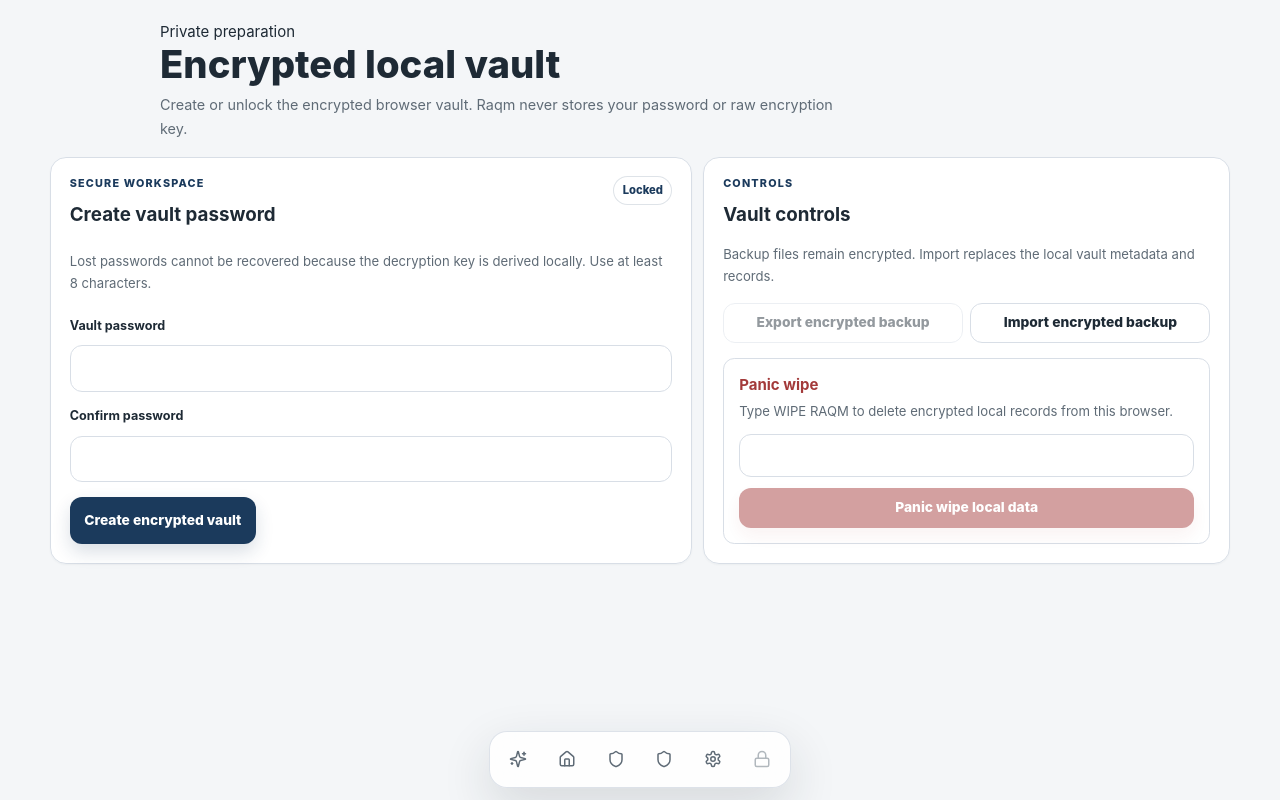
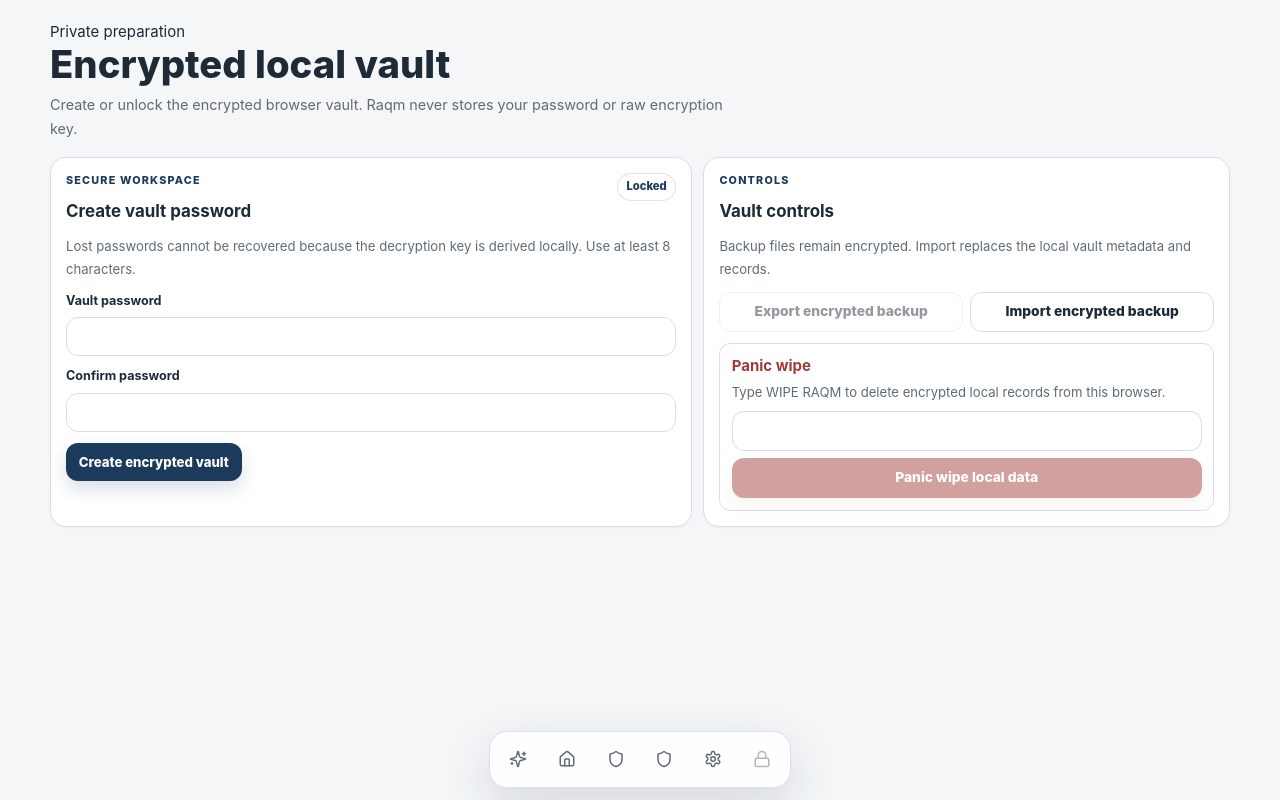
Before and after one commit to muneeb-anjum0/Raqm, a SvelteKit app in the folder apps/web/: page /app/vault in a window 1280 px wide. Built offline with nearby package versions, Linux system fonts and the light colour scheme.

Commit message:
fix(ui): align page headers and compact vault

```diff
--- a/apps/web/src/app.css
+++ b/apps/web/src/app.css
@@ -282,8 +282,9 @@
 }
 
 .page-header {
-	margin: 0 auto 1.1rem;
-	max-width: 960px;
+	margin: 0 0 1.1rem;
+	max-width: none;
+	width: 100%;
 	animation: reveal 340ms ease both;
 }
 
@@ -841,7 +842,7 @@
 	display: none;
 	align-self: start;
 	min-height: calc(100vh - 7.5rem);
-	padding: 1rem 0 1rem 0.2rem;
+	padding: 0.25rem 0 1rem 0.2rem;
 }
 
 .step-panel {
--- a/apps/web/src/routes/app/+page.svelte
+++ b/apps/web/src/routes/app/+page.svelte
@@ -221,13 +221,6 @@
 {:else}
 	<div class="prep-shell">
 		<aside class="prep-sidebar">
-			<a href="/" class="brand-lockup mb-8">
-				<span class="brand-mark">R</span>
-				<span>
-					<span class="brand-name">Raqm</span>
-					<span class="brand-sub">TY {$raqmData.profile.taxYear}</span>
-				</span>
-			</a>
 			<LineSidebar items={steps} active={activeStep} onSelect={(index) => saveAndGo(index)} />
 		</aside>
 
--- a/apps/web/src/routes/app/vault/+page.svelte
+++ b/apps/web/src/routes/app/vault/+page.svelte
@@ -82,11 +82,11 @@
 />
 
 <div class="grid gap-3 lg:grid-cols-[1fr_0.82fr]">
-	<form class="card grid gap-4 p-5">
-		<div class="flex items-start justify-between gap-4">
+	<form class="card compact-vault-card grid gap-3 p-4">
+		<div class="flex items-start justify-between gap-3">
 			<div>
 				<p class="eyebrow">Secure workspace</p>
-				<h2 class="text-xl font-bold">{exists ? 'Unlock vault' : 'Create vault password'}</h2>
+				<h2 class="text-lg font-bold">{exists ? 'Unlock vault' : 'Create vault password'}</h2>
 			</div>
 			<span class="status-pill {$vaultStatus.isUnlocked ? 'status-success' : ''}">
 				{$vaultStatus.isUnlocked ? 'Unlocked' : 'Locked'}
@@ -97,24 +97,24 @@
 		</p>
 		<label class="field">
 			<span class="label">Vault password</span>
-			<input class="input" type="password" bind:value={password} autocomplete="current-password" />
+			<input class="input compact-input" type="password" bind:value={password} autocomplete="current-password" />
 		</label>
 		{#if !exists}
 			<label class="field">
 				<span class="label">Confirm password</span>
-				<input class="input" type="password" bind:value={confirm} autocomplete="new-password" />
+				<input class="input compact-input" type="password" bind:value={confirm} autocomplete="new-password" />
 			</label>
 		{/if}
 		{#if error}<p class="rounded-lg bg-red-50 p-3 text-sm font-bold text-raqm-danger">{error}</p>{/if}
-		<button class="btn btn-primary w-fit" type="button" disabled={!hydrated} onclick={createOrUnlock}
+		<button class="btn btn-primary compact-action" type="button" disabled={!hydrated} onclick={createOrUnlock}
 			>{exists ? 'Unlock vault' : 'Create encrypted vault'}</button
 		>
 	</form>
 
-	<section class="card grid gap-4 p-5">
+	<section class="card grid gap-3 p-4">
 		<div>
 			<p class="eyebrow">Controls</p>
-			<h2 class="text-xl font-bold">Vault controls</h2>
+			<h2 class="text-lg font-bold">Vault controls</h2>
 		</div>
 		<p class="text-sm leading-6 text-raqm-muted">
 			Backup files remain encrypted. Import replaces the local vault metadata and records.
@@ -128,13 +128,13 @@
 				<input class="sr-only" type="file" accept="application/json" onchange={importBackup} />
 			</label>
 		</div>
-		<div class="rounded-xl border border-raqm-border bg-white p-4">
+		<div class="rounded-xl border border-raqm-border bg-white p-3">
 			<h3 class="font-bold text-raqm-danger">Panic wipe</h3>
 			<p class="mt-1 text-sm leading-6 text-raqm-muted">
 				Type WIPE RAQM to delete encrypted local records from this browser.
 			</p>
-			<input class="input mt-3" aria-label="Panic wipe confirmation" bind:value={wipeConfirm} />
-			<button class="btn btn-danger mt-3 w-full" type="button" disabled={wipeConfirm !== 'WIPE RAQM'} onclick={wipe}
+			<input class="input compact-input mt-2" aria-label="Panic wipe confirmation" bind:value={wipeConfirm} />
+			<button class="btn btn-danger mt-2 w-full" type="button" disabled={wipeConfirm !== 'WIPE RAQM'} onclick={wipe}
 				>Panic wipe local data</button
 			>
 		</div>
```
